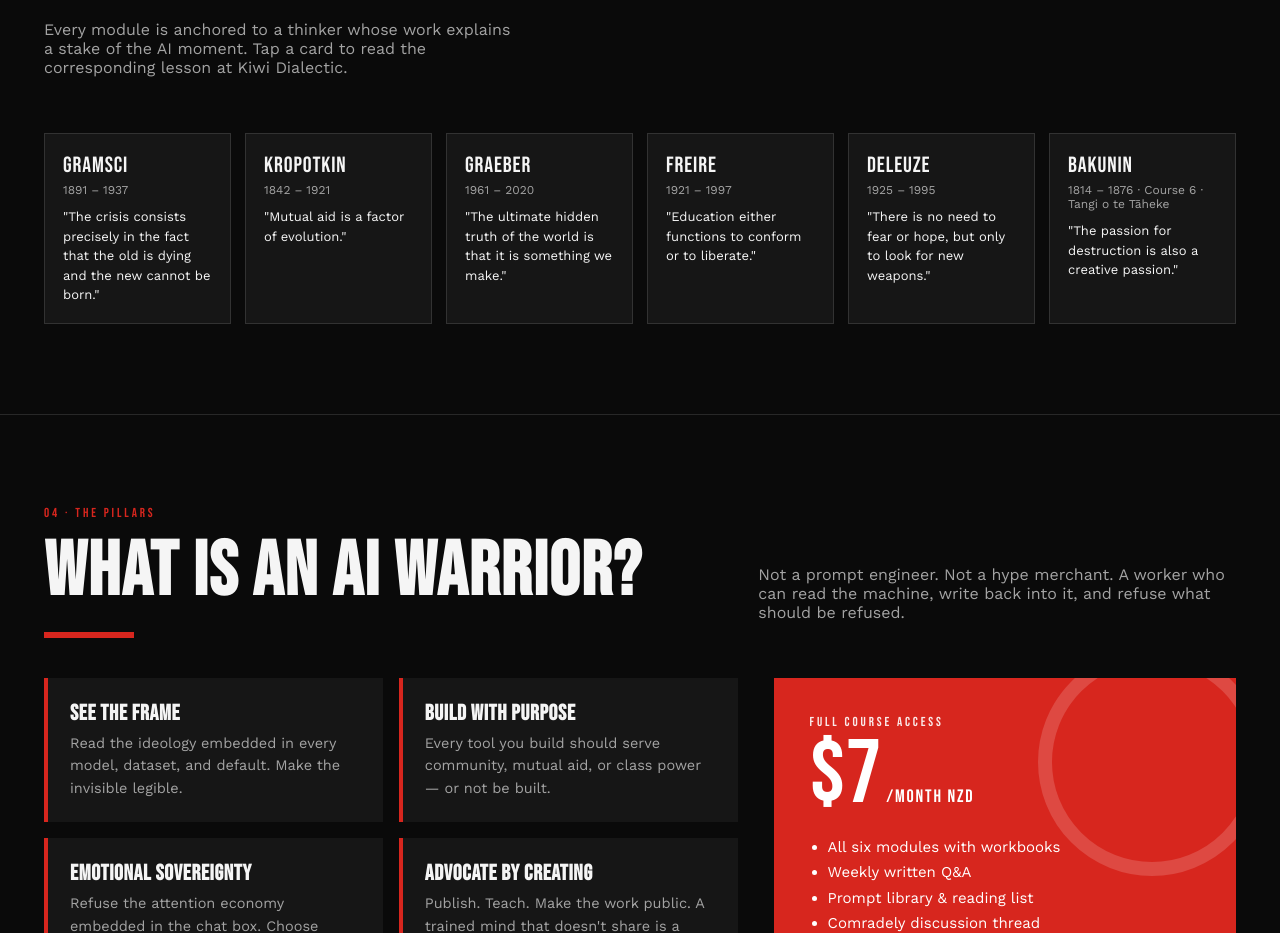
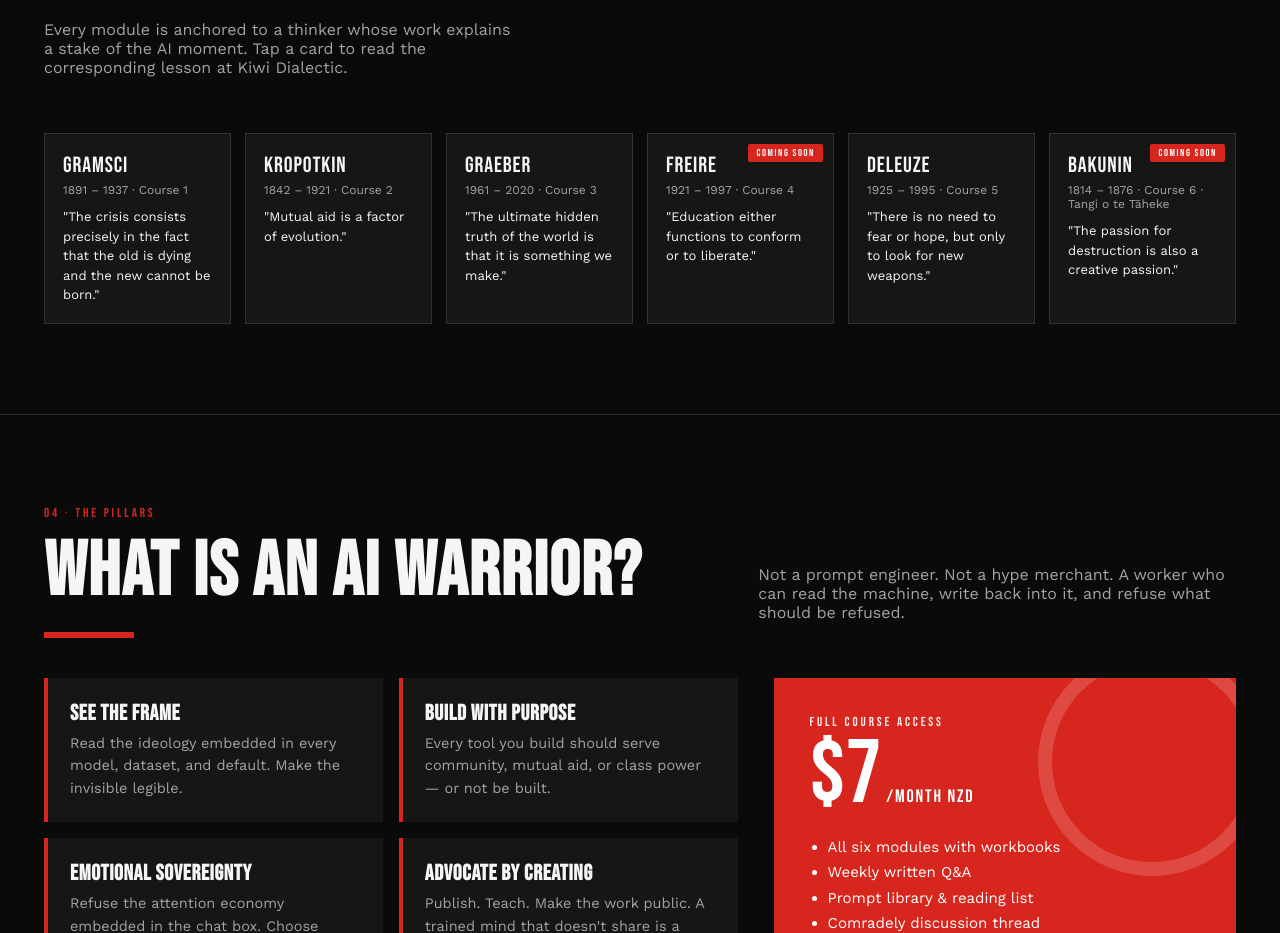
Before and after one commit to robertmccallnz/ai-warrior, a plain HTML site: page index.html in a window 1280 px wide. Shown: the part 2600-3533 px from the top of the page. Drawn offline with nearby package versions, Linux system fonts and the light colour scheme.

Commit message:
fix(thinkers): point cards at real Substack slugs; mark Freire+Bakunin pending
- Gramsci → /p/gramsci-for-aotearoa-lesson-1-who
- Kropotkin → /p/lesson-1-who-was-kropotkin-and-what
- Graeber → /p/graeber-lesson-1-who-was-graeber
- Freire → /s/courses (data-pending, no posts yet)
- Deleuze → /p/gilles-deleuze-for-educators-artists
- Bakunin → /p/bakunin-mo-aotearoa-lesson-1-ko-wai (data-pending, July 2026)

Adds .thinker[data-pending] CSS for COMING SOON ribbon.
Closes the ai-warrior-0N → real-slug mismatch; the old ai-warrior-0N URLs all 404.

```diff
--- a/index.html
+++ b/index.html
@@ -133,6 +133,9 @@
   .thinker .years{color:var(--muted);font-size:12px;margin-top:4px}
   .thinker:hover .years{color:#fff}
   .thinker .quote{font-size:13px;line-height:1.5;margin-top:10px}
+  .thinker[data-pending="true"]{position:relative}
+  .thinker[data-pending="true"]::after{content:"COMING SOON";position:absolute;top:10px;right:10px;font-family:'Bebas Neue',sans-serif;letter-spacing:.16em;font-size:10px;background:var(--red);color:#fff;padding:3px 8px;border-radius:2px}
+  .thinker[data-pending="true"]:hover::after{background:#fff;color:var(--red)}
 
   /* PILLARS + PRICING */
   .pillars-wrap{display:grid;grid-template-columns:1.2fr 0.8fr;gap:36px;align-items:start}
@@ -407,27 +410,27 @@
     </div>
 
     <div class="thinkers">
-      <a class="thinker reveal" href="https://kiwidialectic.com/p/ai-warrior-01-see-the-frame" target="_blank" rel="noopener">
-        <div class="name">Gramsci</div><div class="years">1891 – 1937</div>
+      <a class="thinker reveal" href="https://www.kiwidialectic.com/p/gramsci-for-aotearoa-lesson-1-who" target="_blank" rel="noopener">
+        <div class="name">Gramsci</div><div class="years">1891 – 1937 · Course 1</div>
         <div class="quote">"The crisis consists precisely in the fact that the old is dying and the new cannot be born."</div>
       </a>
-      <a class="thinker reveal" href="https://kiwidialectic.com/p/ai-warrior-02-build-with-purpose" target="_blank" rel="noopener">
-        <div class="name">Kropotkin</div><div class="years">1842 – 1921</div>
+      <a class="thinker reveal" href="https://www.kiwidialectic.com/p/lesson-1-who-was-kropotkin-and-what" target="_blank" rel="noopener">
+        <div class="name">Kropotkin</div><div class="years">1842 – 1921 · Course 2</div>
         <div class="quote">"Mutual aid is a factor of evolution."</div>
       </a>
-      <a class="thinker reveal" href="https://kiwidialectic.com/p/ai-warrior-03-emotional-sovereignty" target="_blank" rel="noopener">
-        <div class="name">Graeber</div><div class="years">1961 – 2020</div>
+      <a class="thinker reveal" href="https://www.kiwidialectic.com/p/graeber-lesson-1-who-was-graeber" target="_blank" rel="noopener">
+        <div class="name">Graeber</div><div class="years">1961 – 2020 · Course 3</div>
         <div class="quote">"The ultimate hidden truth of the world is that it is something we make."</div>
       </a>
-      <a class="thinker reveal" href="https://kiwidialectic.com/p/ai-warrior-04-advocate-by-creating" target="_blank" rel="noopener">
-        <div class="name">Freire</div><div class="years">1921 – 1997</div>
+      <a class="thinker reveal" href="https://www.kiwidialectic.com/s/courses" target="_blank" rel="noopener" data-pending="true" aria-label="Freire — Course 4, coming soon. Visit the courses index in the meantime.">
+        <div class="name">Freire</div><div class="years">1921 – 1997 · Course 4</div>
         <div class="quote">"Education either functions to conform or to liberate."</div>
       </a>
-      <a class="thinker reveal" href="https://kiwidialectic.com/p/ai-warrior-05-systems-thinking" target="_blank" rel="noopener">
-        <div class="name">Deleuze</div><div class="years">1925 – 1995</div>
+      <a class="thinker reveal" href="https://www.kiwidialectic.com/p/gilles-deleuze-for-educators-artists" target="_blank" rel="noopener">
+        <div class="name">Deleuze</div><div class="years">1925 – 1995 · Course 5</div>
         <div class="quote">"There is no need to fear or hope, but only to look for new weapons."</div>
       </a>
-      <a class="thinker reveal" href="https://www.kiwidialectic.com/p/bakunin-mo-aotearoa-course-launch" target="_blank" rel="noopener" aria-label="Bakunin — Tangi o te Tāheke, the final course in the AI Warrior thinkers series">
+      <a class="thinker reveal" href="https://www.kiwidialectic.com/p/bakunin-mo-aotearoa-lesson-1-ko-wai" target="_blank" rel="noopener" data-pending="true" aria-label="Bakunin — Tangi o te Tāheke, Course 6, coming July 2026">
         <div class="name">Bakunin</div><div class="years">1814 – 1876 · Course 6 · Tangi o te Tāheke</div>
         <div class="quote">"The passion for destruction is also a creative passion."</div>
       </a>
```
